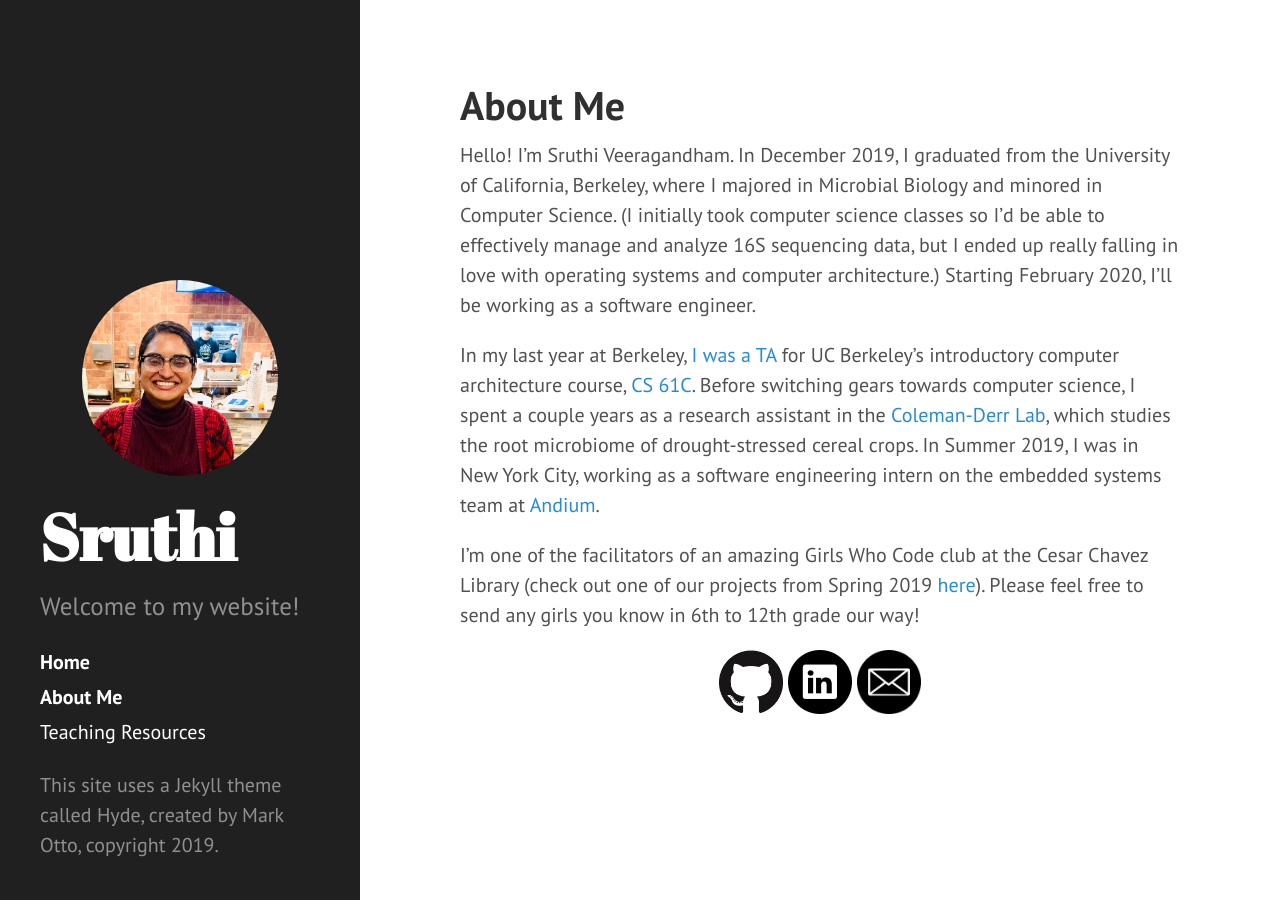
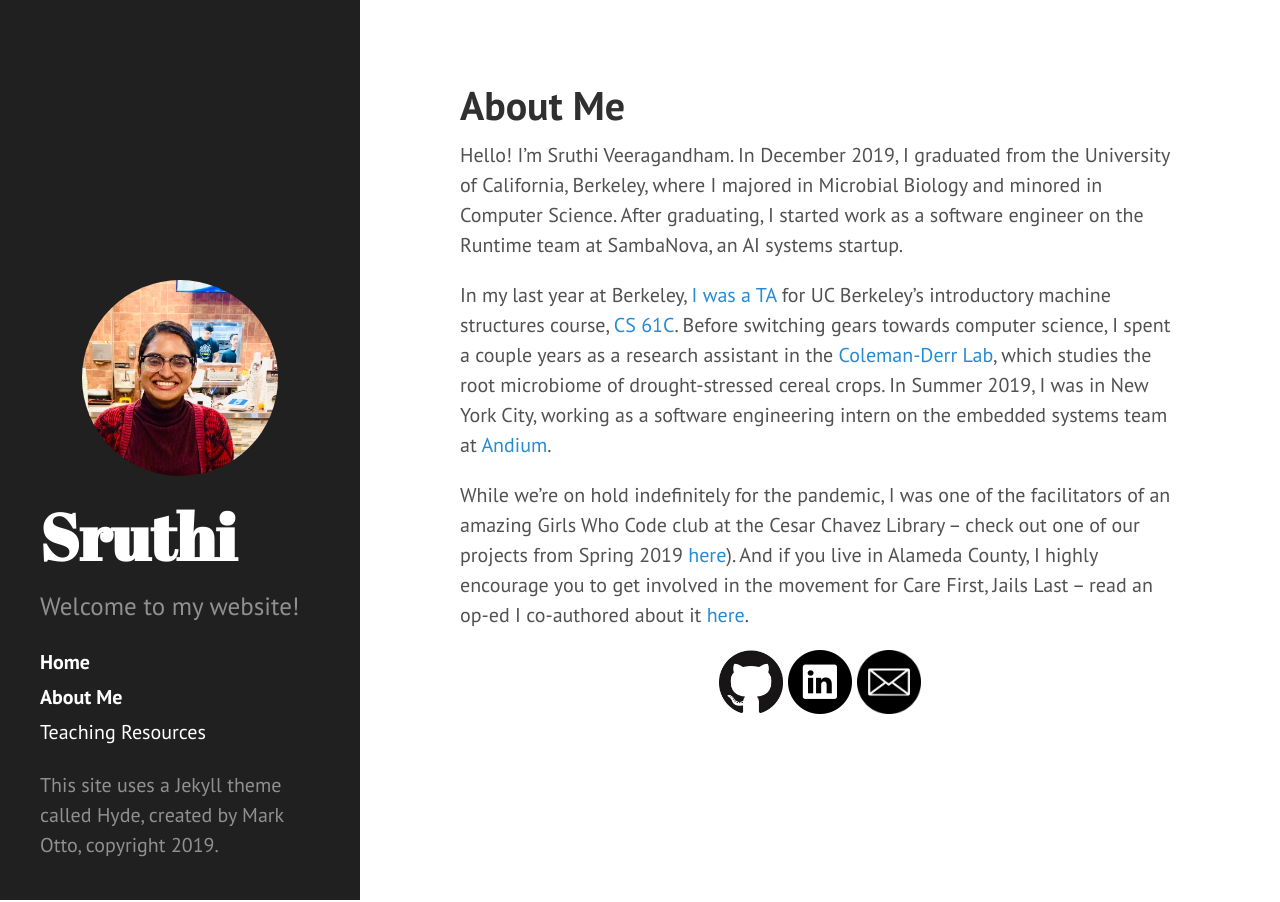
Before and after one commit to sruthiveeragandham/sruthiveeragandham.github.io, a Jekyll site: the page built from about.md, in a window 1280 px wide. Built offline with Jekyll 4.4.1, drawn with Linux system fonts in a browser that asks for light colours; Markdown is read by kramdown in place of the engine named in the settings.

Commit message:
Update about.md Spring '22

```diff
--- a/about.md
+++ b/about.md
@@ -3,11 +3,11 @@ layout: page
 title: About Me
 ---
 
-Hello! I'm Sruthi Veeragandham. In December 2019, I graduated from the University of California, Berkeley, where I majored in Microbial Biology and minored in Computer Science. (I initially took computer science classes so I'd be able to effectively manage and analyze 16S sequencing data, but I ended up really falling in love with operating systems and computer architecture.) Starting February 2020, I'll be working as a software engineer.
+Hello! I'm Sruthi Veeragandham. In December 2019, I graduated from the University of California, Berkeley, where I majored in Microbial Biology and minored in Computer Science. After graduating, I started work as a software engineer on the Runtime team at SambaNova, an AI systems startup.
 
-In my last year at Berkeley, [I was a TA](/teaching) for UC Berkeley's introductory computer architecture course, [CS 61C](https://cs61c.org). Before switching gears towards computer science, I spent a couple years as a research assistant in the [Coleman-Derr Lab](https://pgec.berkeley.edu/coleman-derr-lab-0), which studies the root microbiome of drought-stressed cereal crops. In Summer 2019, I was in New York City, working as a software engineering intern on the embedded systems team at [Andium](https://andium.com).
+In my last year at Berkeley, [I was a TA](/teaching) for UC Berkeley's introductory machine structures course, [CS 61C](https://inst.eecs.berkeley.edu/~cs61c/fa19/). Before switching gears towards computer science, I spent a couple years as a research assistant in the [Coleman-Derr Lab](https://pgec.berkeley.edu/coleman-derr-lab-0), which studies the root microbiome of drought-stressed cereal crops. In Summer 2019, I was in New York City, working as a software engineering intern on the embedded systems team at [Andium](https://andium.com).
 
-I'm one of the facilitators of an amazing Girls Who Code club at the Cesar Chavez Library (check out one of our projects from Spring 2019 [here](https://gwc-ca9717.github.io)). Please feel free to send any girls you know in 6th to 12th grade our way!
+While we're on hold indefinitely for the pandemic, I was one of the facilitators of an amazing Girls Who Code club at the Cesar Chavez Library -- check out one of our projects from Spring 2019 [here](https://gwc-ca9717.github.io)). And if you live in Alameda County, I highly encourage you to get involved in the movement for Care First, Jails Last -- read an op-ed I co-authored about it [here](https://ellabakercenter.medium.com/during-mental-health-awareness-month-alameda-county-supervisors-have-an-opportunity-to-affirm-c0fe0b86377a).
 
 <div align="center">
   <a href="https://github.com/sruthiveeragandham"><img src="github.png" width="64" style="display: inline-block"></a>
```
